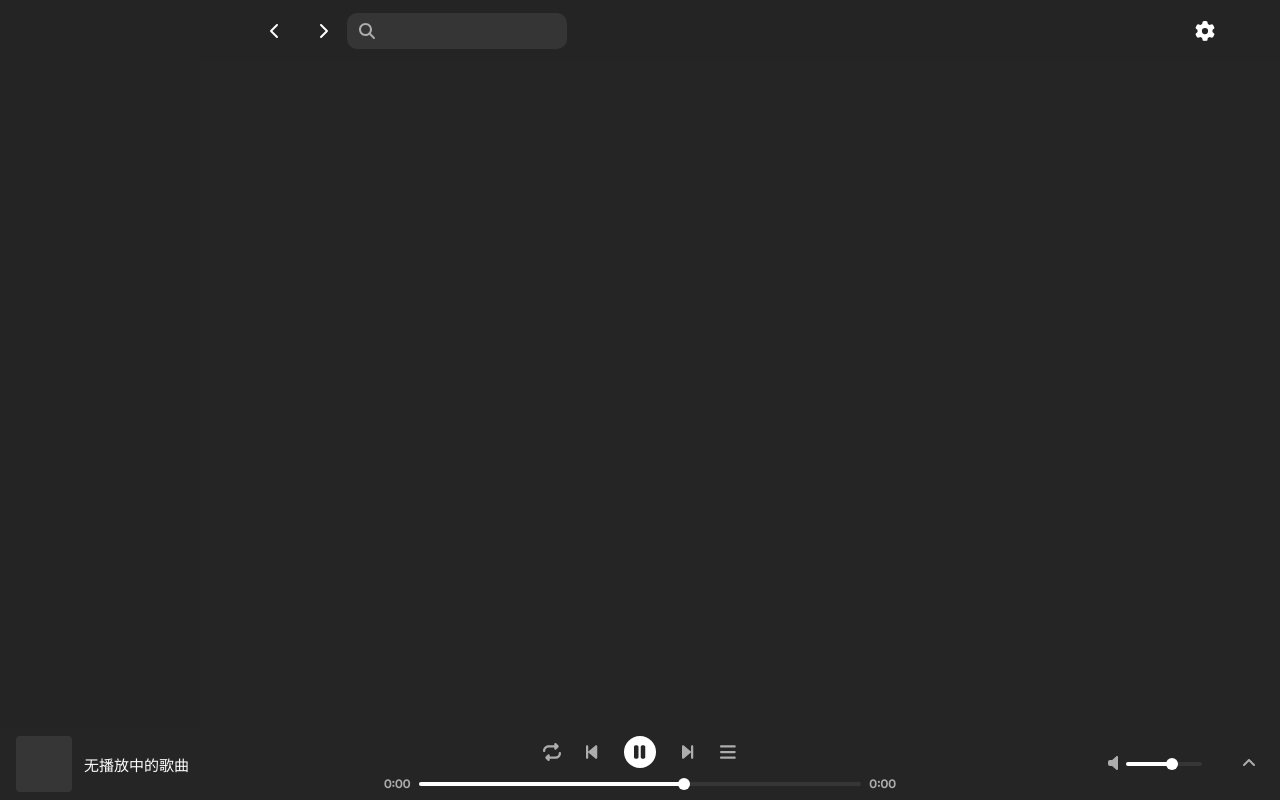
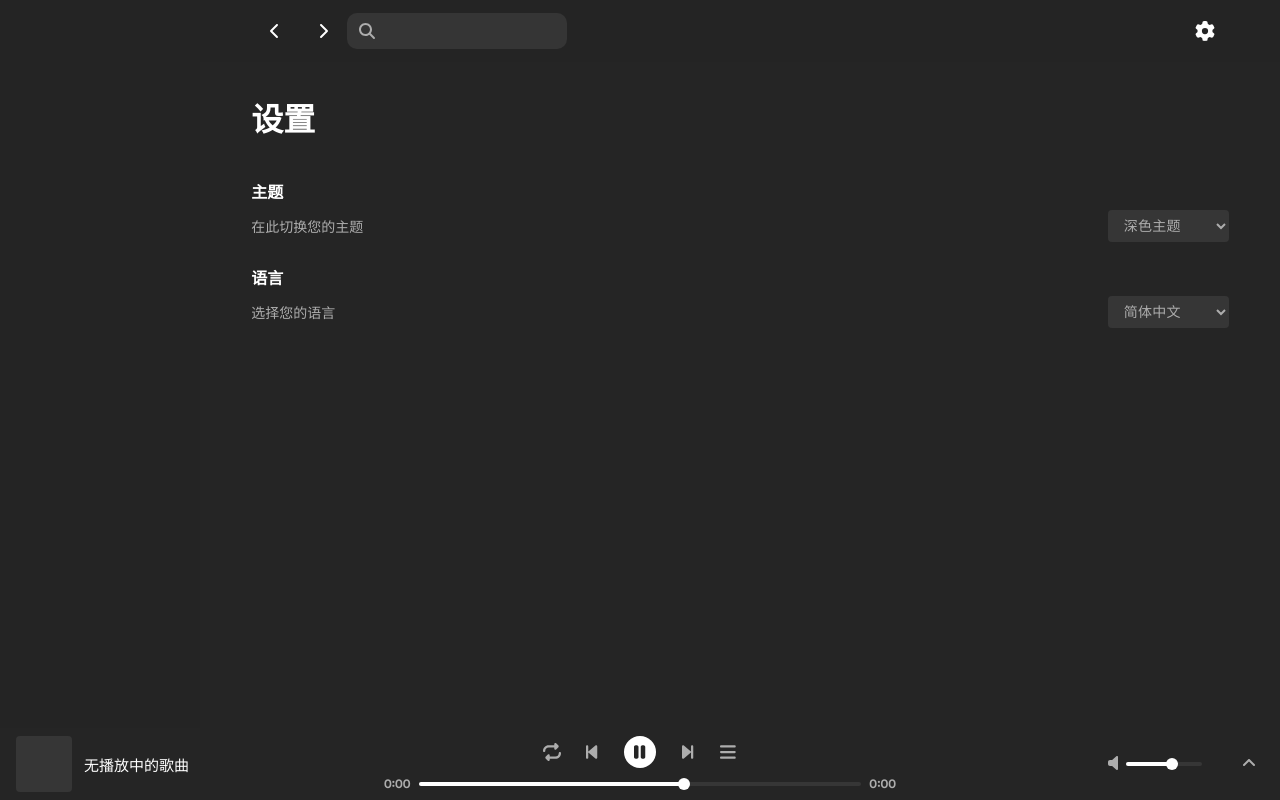
Before and after one commit to HomeArchbishop/musik, a Vue app: page /settings in a window 1280 px wide. Before the commit this address had no page. Built offline with nearby package versions, Linux system fonts and the light colour scheme.

Commit message:
feat: setting view (change theme & lang)

```diff
--- a/src/components/NavBar.vue
+++ b/src/components/NavBar.vue
@@ -30,7 +30,9 @@ function viewRouteForward () {
     <div class="right">
       <div class="tools-area">
         <div class="tools-group">
-          <button class="route-btn"><f-icon icon="gear"/></button>
+          <router-link :to="{ name: 'SettingView' }" v-slot="{ navigate }" custom>
+            <button class="route-btn" @click="navigate"><f-icon icon="gear"/></button>
+          </router-link>
         </div>
       </div>
     </div>
--- a/src/locale/en.js
+++ b/src/locale/en.js
@@ -1,5 +1,16 @@
 export default {
   player: {
     noSong: 'No song in play'
+  },
+  settingView: {
+    settings: 'Settings',
+    theme: 'Theme',
+    themeDesc: 'Choose theme & display',
+    lightTheme: 'Light',
+    darkTheme: 'Dark',
+    lang: 'Language',
+    langDesc: 'Choose language',
+    en: 'English',
+    zhcn: '简体中文 - Simplified Chinese'
   }
 }
--- a/src/locale/zh-cn.js
+++ b/src/locale/zh-cn.js
@@ -1,5 +1,16 @@
 export default {
   player: {
     noSong: '无播放中的歌曲'
+  },
+  settingView: {
+    settings: '设置',
+    theme: '主题',
+    themeDesc: '在此切换您的主题',
+    lightTheme: '浅色主题',
+    darkTheme: '深色主题',
+    lang: '语言',
+    langDesc: '选择您的语言',
+    en: 'English',
+    zhcn: '简体中文'
   }
 }
--- a/src/routes/routes.js
+++ b/src/routes/routes.js
@@ -16,6 +16,14 @@ const routes = [
     meta: {
       keepAlive: true
     }
+  },
+  {
+    path: '/settings',
+    name: 'SettingView',
+    component: () => import('@/views/SettingView.vue'),
+    meta: {
+      keepAlive: true
+    }
   }
 ]
 
--- a/src/store/modules/storage.js
+++ b/src/store/modules/storage.js
@@ -27,6 +27,9 @@ export default {
   mutations: {
     setTheme (state, { nextTheme }) {
       state.theme = nextTheme
+    },
+    setLang (state, { nextLang }) {
+      state.lang = nextLang
     }
   }
 }
--- /dev/null
+++ b/src/views/SettingView.vue
@@ -0,0 +1,120 @@
+<script setup>
+import { useStore } from 'vuex'
+import { ref } from 'vue'
+import { useI18n } from 'vue-i18n'
+
+const { locale } = useI18n()
+
+const store = useStore()
+
+const currentTheme = ref(store.state.storage.theme)
+const currentLang = ref(store.state.storage.lang)
+
+function setTheme (nextTheme) {
+  store.commit('storage/setTheme', { nextTheme })
+}
+
+function setLang (nextLang) {
+  locale.value = nextLang
+  store.commit('storage/setLang', { nextLang })
+}
+</script>
+
+<template>
+  <div class="setting-view-container">
+    <div class="view-title-group">
+      <div class="title-box">
+        <h1>{{ $t('settingView.settings') }}</h1>
+      </div>
+    </div>
+    <div class="line-group">
+      <div class="line-title-box"><span>{{ $t('settingView.theme') }}</span></div>
+      <div class="line-content-box">
+        <div class="left">
+          <span>{{ $t('settingView.themeDesc') }}</span>
+        </div>
+        <div class="right">
+          <select name="theme" v-model="currentTheme" @change="setTheme(currentTheme)">
+            <option value="light-theme">{{ $t('settingView.lightTheme') }}</option>
+            <option value="dark-theme">{{ $t('settingView.darkTheme') }}</option>
+          </select>
+        </div>
+      </div>
+    </div>
+    <div class="line-group">
+      <div class="line-title-box"><span>{{ $t('settingView.lang') }}</span></div>
+      <div class="line-content-box">
+        <div class="left">
+          <span>{{ $t('settingView.langDesc') }}</span>
+        </div>
+        <div class="right">
+          <select name="lang" v-model="currentLang" @change="setLang(currentLang)">
+            <option value="en">{{ $t('settingView.en') }}</option>
+            <option value="zh-cn">{{ $t('settingView.zhcn') }}</option>
+          </select>
+        </div>
+      </div>
+    </div>
+  </div>
+</template>
+
+<style lang="less" scoped>
+@import '@/styles/global.less';
+
+.setting-view-container {
+  display: flex;
+  flex-direction: column;
+  row-gap: 24px;
+  .view-title-group {
+    padding: 32px 0 16px 0;
+    .title-box h1 {
+      font-size: 32px;
+      font-weight: 700;
+    }
+  }
+  .line-group {
+    display: grid;
+    row-gap: 8px;
+    height: 62px;
+    .line-title-box {
+      display: flex;
+      align-items: center;
+      height: 22px;
+      span {
+        font-size: 16px;
+        font-weight: 700;
+      }
+    }
+    .line-content-box {
+      display: flex;
+      flex-direction: row;
+      justify-content: space-between;
+      align-items: center;
+      height: 32px;
+      .left {
+        span {
+          font-size: 14px;
+          color: @color-text-sub;
+        }
+      }
+      .right {
+        height: 32px;
+      }
+    }
+  }
+}
+
+select {
+  background-color: @color-block-1;
+  color: @color-text-sub;
+  border: 0;
+  border-radius: 4px;
+  font-size: 14px;
+  font-weight: 400;
+  height: 32px;
+  letter-spacing: .24px;
+  padding: 0 32px 0 12px;
+  width: 100%;
+  outline: none;
+}
+</style>
```
